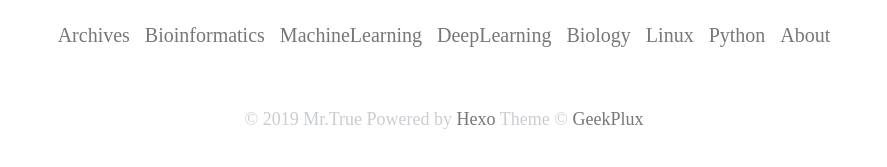
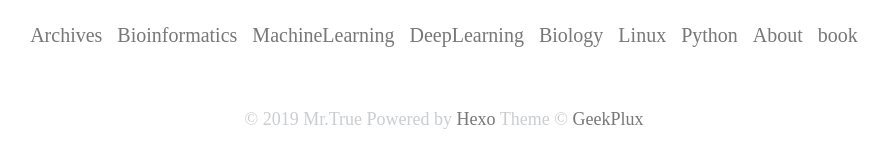
Before and after one commit to chuym726/chuym726.github.io, a plain HTML site: page index.html in a window 1280 px wide. Shown: the part 387-554 px from the top of the page, without its empty margins (196-1083 px from the left). Drawn offline with nearby package versions, Linux system fonts and the light colour scheme.

Commit message:
Site updated: 2019-03-10 21:12:11

```diff
--- a/index.html
+++ b/index.html
@@ -5,16 +5,13 @@
 
   <title>Mr.True&#39;s Blog</title>
   <meta name="viewport" content="width=device-width, initial-scale=1, maximum-scale=1">
-  <meta name="description" content="Mr.True&apos;s Blog">
-<meta property="og:type" content="website">
+  <meta property="og:type" content="website">
 <meta property="og:title" content="Mr.True&#39;s Blog">
 <meta property="og:url" content="http://yoursite.com/index.html">
 <meta property="og:site_name" content="Mr.True&#39;s Blog">
-<meta property="og:description" content="Mr.True&apos;s Blog">
 <meta property="og:locale" content="zh-CN">
 <meta name="twitter:card" content="summary">
 <meta name="twitter:title" content="Mr.True&#39;s Blog">
-<meta name="twitter:description" content="Mr.True&apos;s Blog">
 
 
     <link rel="icon" href="/favicon.ico">
@@ -92,6 +89,12 @@
 
         </li>
 
+        <li>
+
+	    <a href="/archives/">book</a>
+
+        </li>
+
     </ul>
 
       </div>
```
